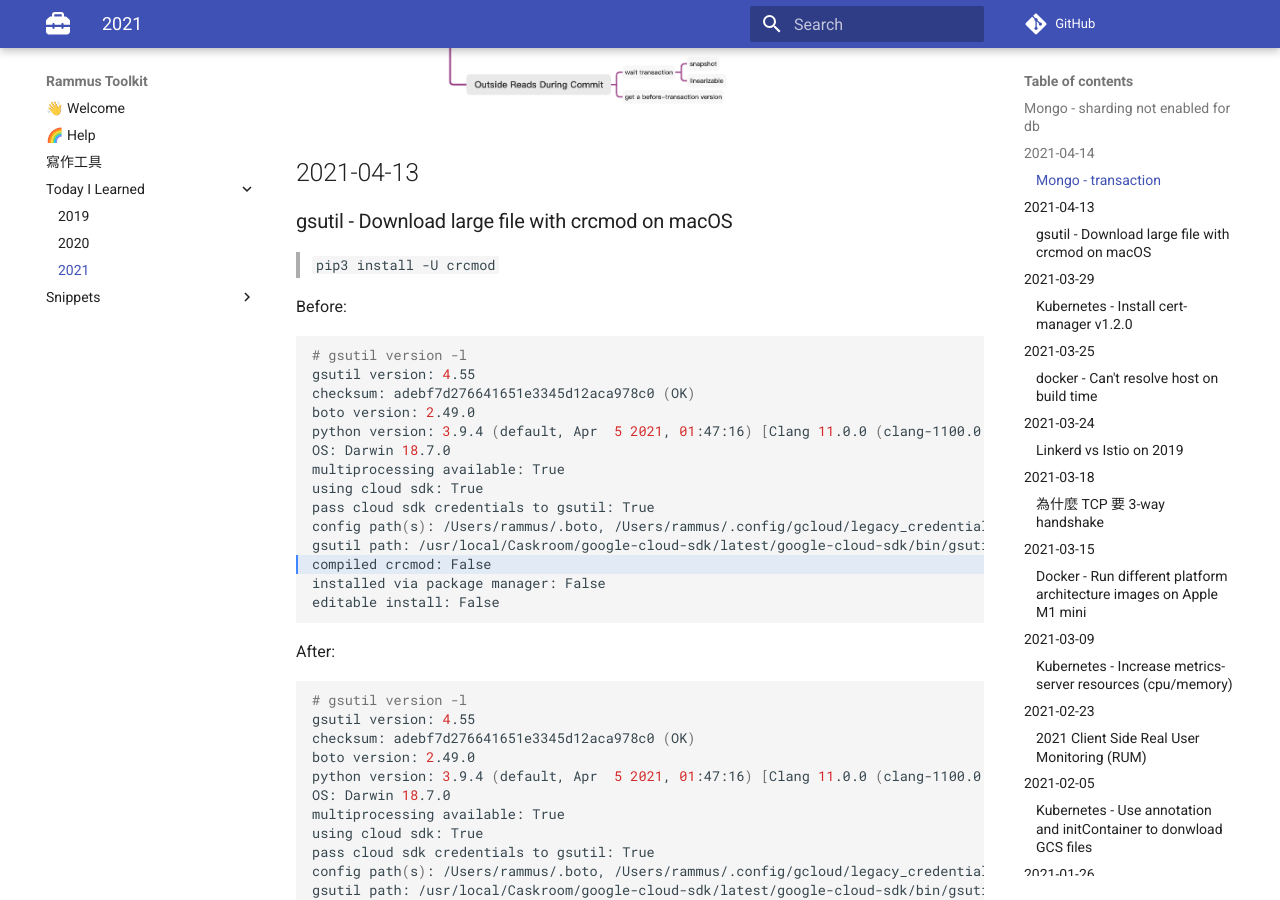
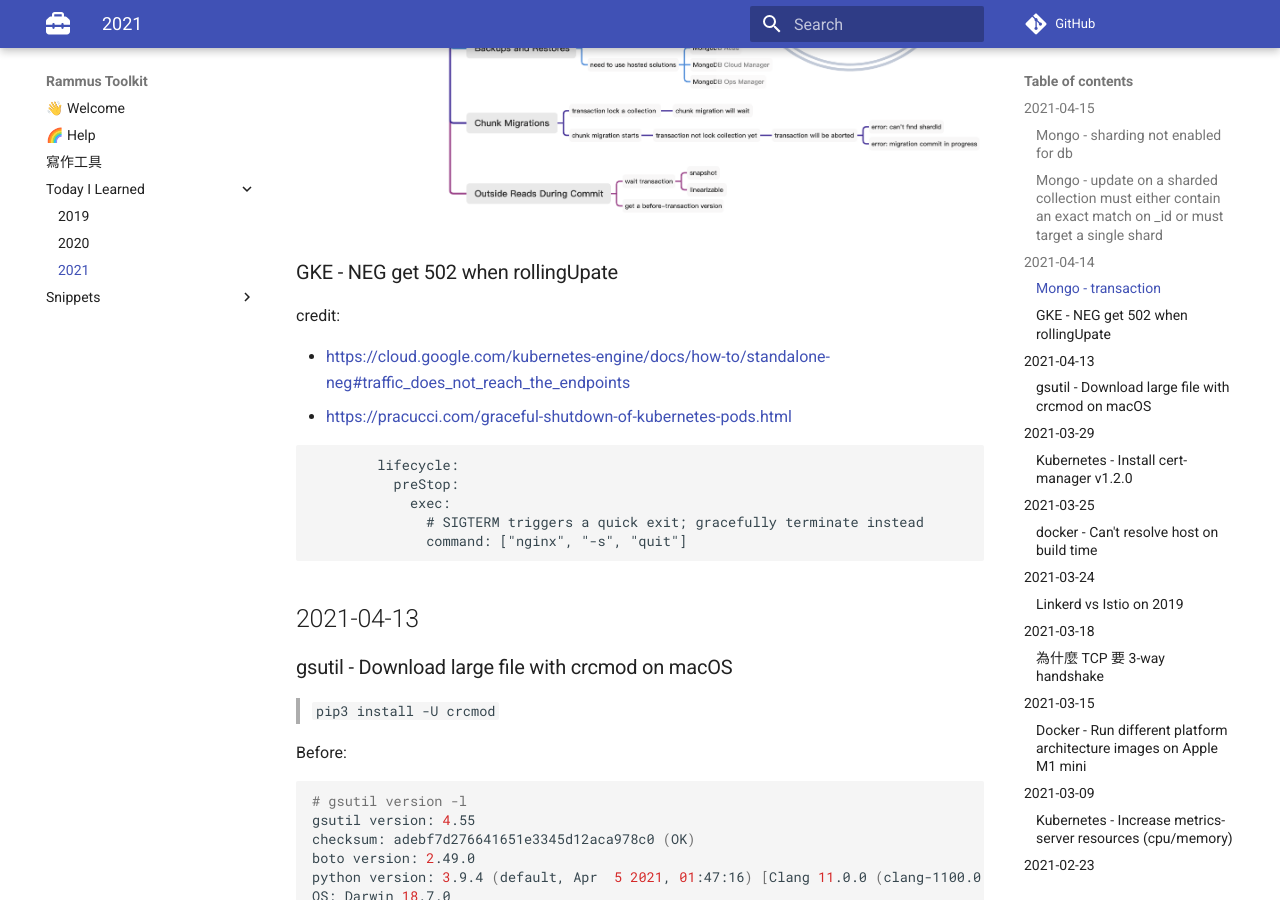
Before and after one commit to RammusXu/toolkit, an MkDocs documentation site: the page built from docs/Today-I-Learned/2021.md, in a window 1280 px wide and 900 px high, scrolled down 1239 px. Built offline with MkDocs 1.6.1 and Material for MkDocs 9.7.7, drawn with Linux system fonts in a browser that asks for light colours; comment, search, counter and statistics services are not loaded; some of the changed text lies outside the part shown.

Commit message:
### GKE - NEG get 502 when rollingUpate

````diff
--- a/docs/Today-I-Learned/2021.md
+++ b/docs/Today-I-Learned/2021.md
@@ -1,13 +1,14 @@
 
 What I learned in 2021.
 
+## 2021-04-15
 ### Mongo - sharding not enabled for db
-
-> sharding not enabled for db
 
 ```bash
 sh.enableSharding("mydatabase")
 ```
+
+### Mongo - update on a sharded collection must either contain an exact match on _id or must target a single shard
 
 > A {multi:false} update on a sharded collection must either contain an exact match on _id or must target a single shard but this update targeted _id (and have the collection default collation) or must target a single shard (and have the simple collation), but this update targeted 2 shards. Update request: { q: { nb: 0 }, u: { $set: { date: new Date(1618511355253), c32: 13, c64: 10818 } }, multi: false, upsert: false }, shard key pattern: { c32: 1.0, c64: 1.0 }, full error: {'index': 0, 'code': 72, 'codeName': 'InvalidOptions', 'errmsg': 'A {multi:false} update on a sharded collection must either contain an exact match on _id or must target a single shard but this update targeted _id (and have the collection default collation) or must target a single shard (and have the simple collation), but this update targeted 2 shards. Update request: { q: { nb: 0 }, u: { $set: { date: new Date(1618511355253), c32: 13, c64: 10818 } }, multi: false, upsert: false }, shard key pattern: { c32: 1.0, c64: 1.0 }'}
 
@@ -16,6 +17,21 @@ New document *must* contains shard key fields. In this case is `c32, c64`.
 ## 2021-04-14
 ### Mongo - transaction
 ![](img/2021-04-14-mongo-transaction.png)
+
+### GKE - NEG get 502 when rollingUpate
+
+credit:
+
+- https://cloud.google.com/kubernetes-engine/docs/how-to/standalone-neg#traffic_does_not_reach_the_endpoints
+- https://pracucci.com/graceful-shutdown-of-kubernetes-pods.html
+
+```
+        lifecycle:
+          preStop:
+            exec:
+              # SIGTERM triggers a quick exit; gracefully terminate instead
+              command: ["nginx", "-s", "quit"]
+```
 
 ## 2021-04-13
 ### gsutil - Download large file with crcmod on macOS
````
Also changed, not shown: 1 other file.
